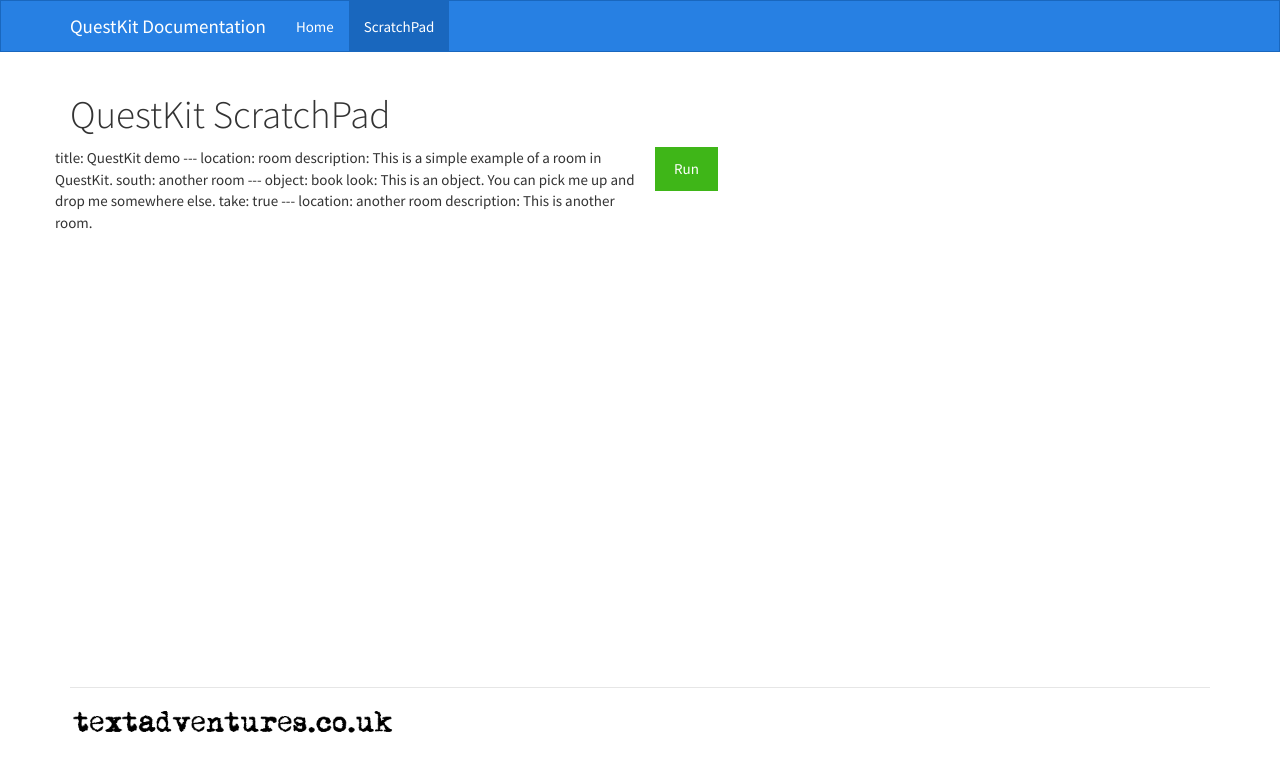
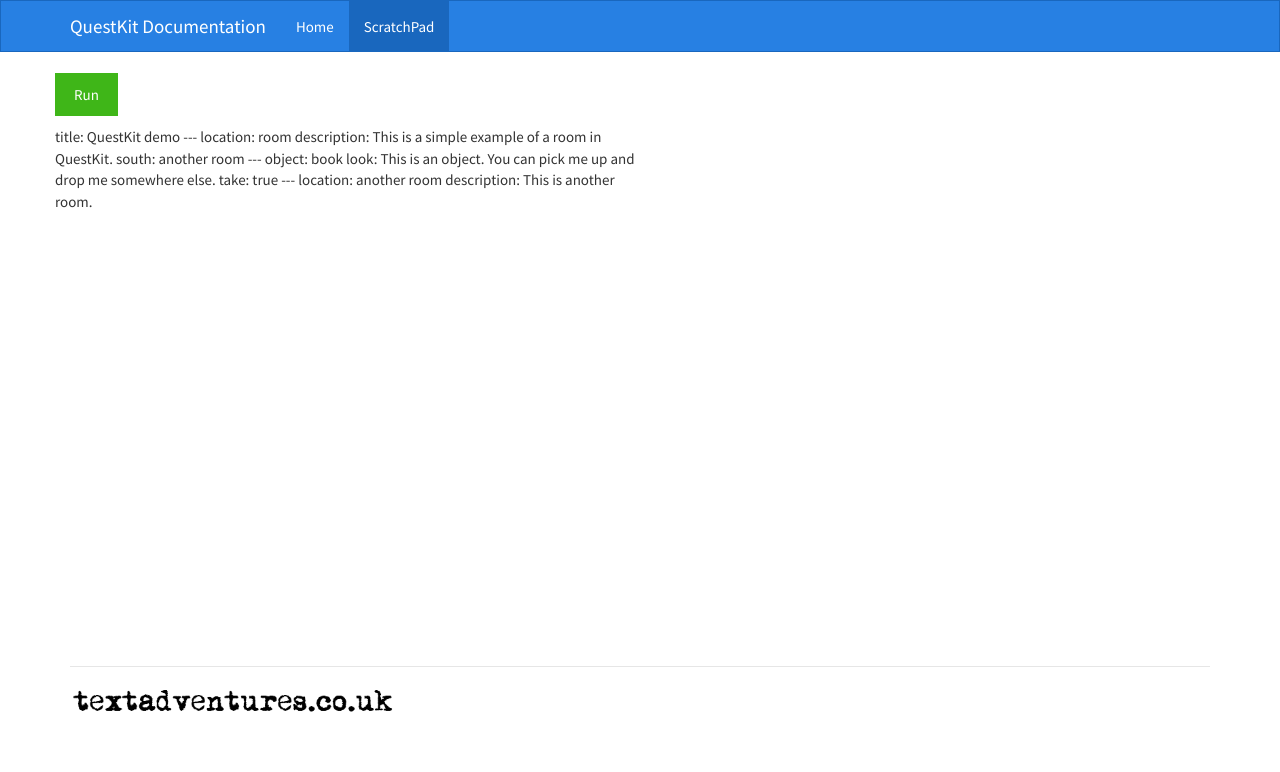
Before and after one commit to textadventures/questkit, a Jekyll site: the page built from scratchpad/index.md, in a window 1280 px wide. Shown: the top 772 px of the page. Built offline with Jekyll 4.4.1, drawn with Linux system fonts in a browser that asks for light colours; nearby versions of some CDN libraries; Markdown is read by kramdown in place of the engine named in the settings.

Commit message:
Tweak ScratchPad layout

```diff
--- a/_layouts/index.html
+++ b/_layouts/index.html
@@ -31,7 +31,7 @@
     </div>
 
     <div class="container">
-      <h1>{{page.title}}</h1>
+      {% unless page.url contains '/scratchpad' %}<h1>{{page.title}}</h1>{% endunless %}
       {{content}}
 
       <div class="footer">
--- a/scratchpad/index.md
+++ b/scratchpad/index.md
@@ -12,6 +12,10 @@
         left: 0;
     }
 </style>
+
+<div class="row" style="margin-bottom: 10px">
+    <button id="run" class="btn btn-success">Run</button>
+</div>
 
 <div class="row">
     <div class="col-md-6" style="height: 500px">
@@ -32,7 +36,6 @@
 description: This is another room.</div>
     </div>
     <div class="col-md-6">
-        <button id="run" class="btn btn-success">Run</button>
         <div id="output-container"></div>
     </div>
 </div>
```
